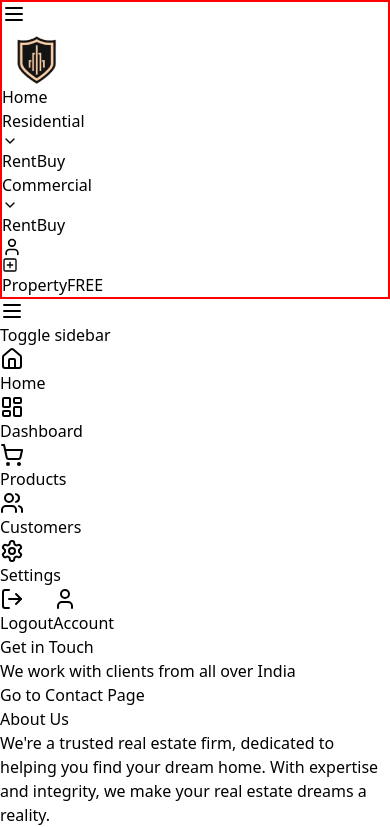
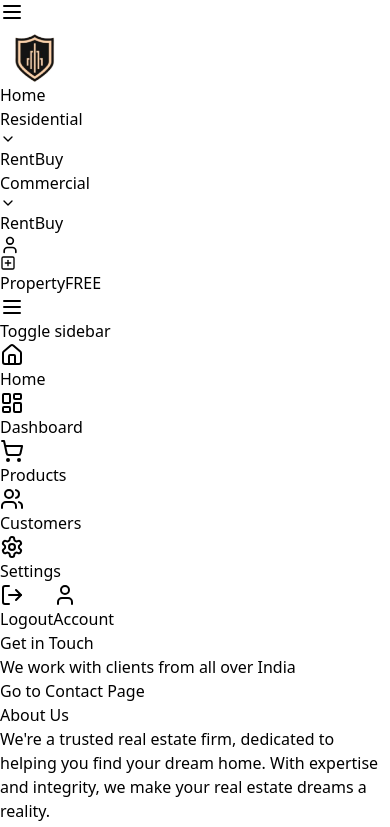
Before and after one commit to Kaushikk52/Estate-Corp, a React (Vite) app in the folder frontend-react/: page /dashboard in a window 390 px wide. Shown: the top 827 px of the page. Built offline with nearby package versions, Linux system fonts and the light colour scheme.

Commit message:
removed red border on nav

```diff
--- a/frontend-react/src/index.css
+++ b/frontend-react/src/index.css
@@ -80,10 +80,6 @@ input:focus {
 
 @media screen and (max-width: 600px){
 
-  .nav{
-    border: 2px solid red;
-  }
-
   .phone-non{
     display: none;
   }
```
